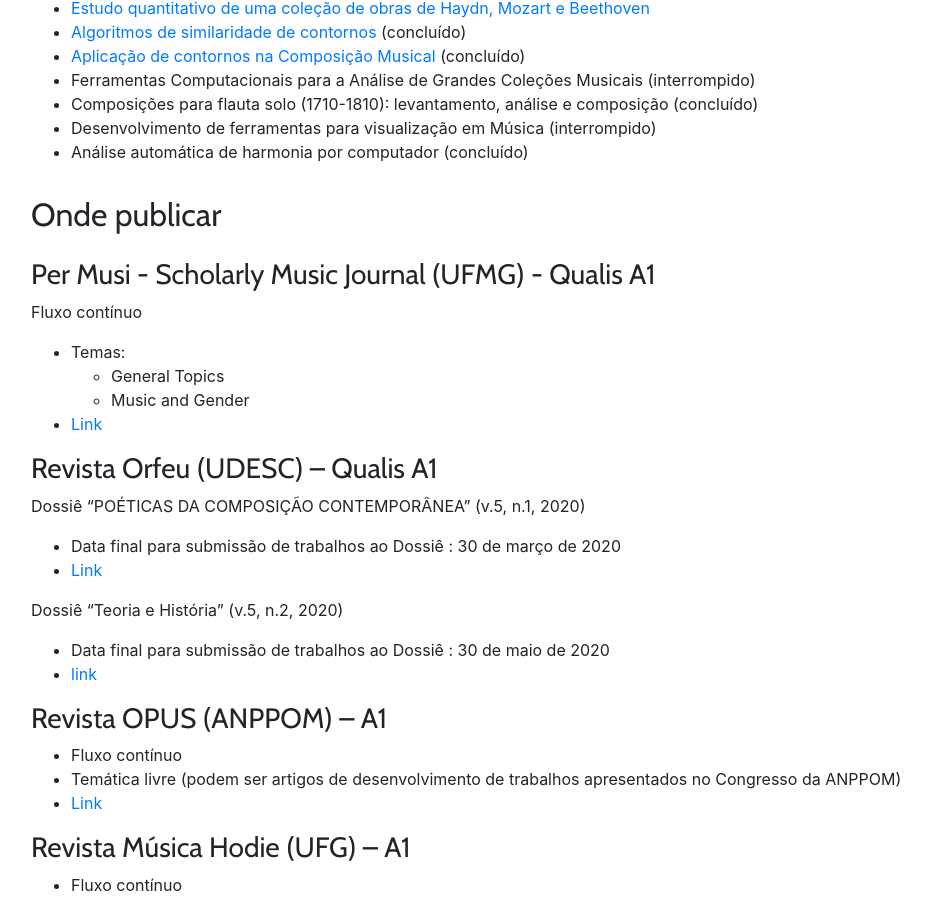
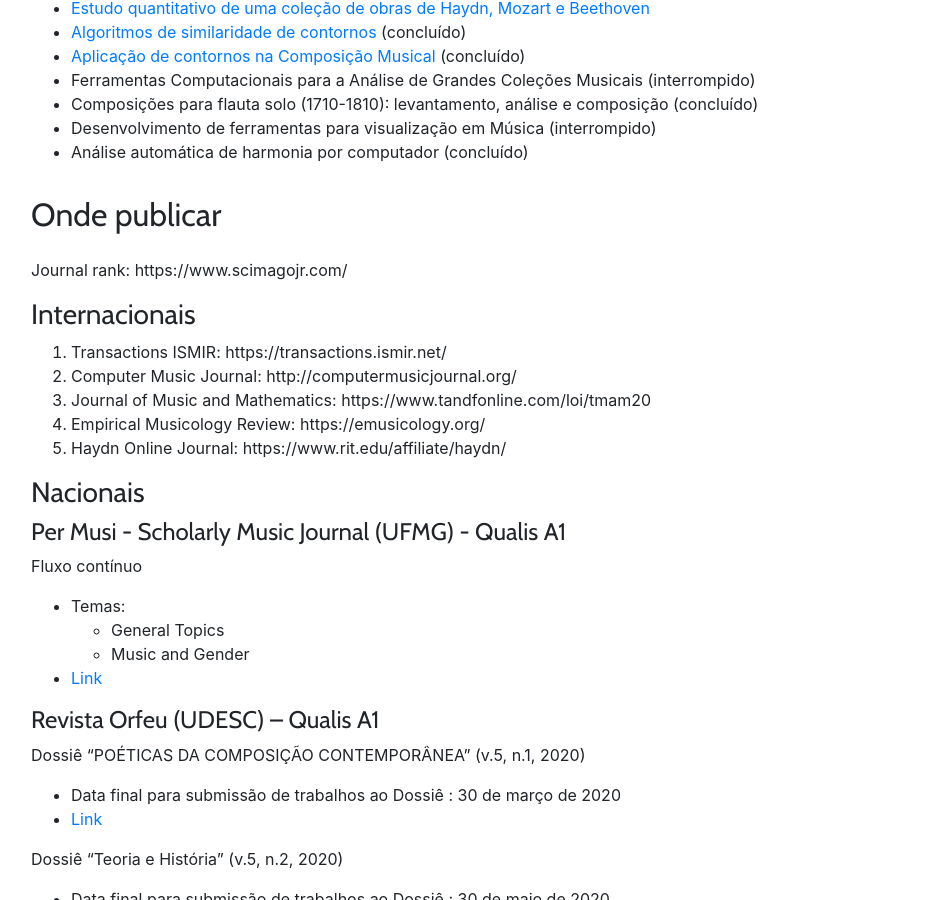
Before and after one commit to kroger/genosmus, a Jekyll site: the page built from _paginas/pesquisa.md, in a window 1280 px wide and 900 px high, scrolled down 645 px. Shown: the whole window, without its empty margins (69-1000 px from the left). Built offline with Jekyll 4.4.1, drawn with Linux system fonts in a browser that asks for light colours; nearby versions of some CDN libraries.

Commit message:
Atualização de locais para publicar

```diff
--- a/_paginas/pesquisa.md
+++ b/_paginas/pesquisa.md
@@ -38,7 +38,19 @@
 
 ## Onde publicar
 
-### Per Musi - Scholarly Music Journal (UFMG) - Qualis A1
+Journal rank: https://www.scimagojr.com/
+
+### Internacionais
+
+1. Transactions ISMIR: https://transactions.ismir.net/
+1. Computer Music Journal: http://computermusicjournal.org/
+1. Journal of Music and Mathematics: https://www.tandfonline.com/loi/tmam20
+1. Empirical Musicology Review: https://emusicology.org/
+1. Haydn Online Journal: https://www.rit.edu/affiliate/haydn/
+
+### Nacionais
+
+#### Per Musi - Scholarly Music Journal (UFMG) - Qualis A1
 
 Fluxo contínuo
 
@@ -47,7 +59,7 @@
   - Music and Gender
 - [Link](https://periodicos.ufmg.br/index.php/permusi/issue/view/287)
 
-### Revista Orfeu (UDESC) – Qualis A1
+#### Revista Orfeu (UDESC) – Qualis A1
 
 Dossiê "POÉTICAS DA COMPOSIÇÃO CONTEMPORÂNEA" (v.5, n.1, 2020)
 
@@ -59,21 +71,21 @@
 - Data final para submissão de trabalhos ao Dossiê : 30 de maio de 2020
 - [link](http://revistas.udesc.br/index.php/orfeu/announcement/view/272)
 
-### Revista OPUS (ANPPOM) – A1
+#### Revista OPUS (ANPPOM) – A1
 
 - Fluxo contínuo
 - Temática livre (podem ser artigos de desenvolvimento de trabalhos
   apresentados no Congresso da ANPPOM)
 - [Link](http://www.anppom.com.br/revista/index.php/opus/about/submissions#authorGuidelines)
 
-### Revista Música Hodie (UFG) – A1
+#### Revista Música Hodie (UFG) – A1
 
 - Fluxo contínuo
 - Temática livre (podem ser artigos de desenvolvimento de trabalhos
   apresentados no Congresso da ANPPOM)
 - [Link](https://www.revistas.ufg.br/musica/about/submissions)
 
-### Revista Vórtex (EMBAP) – A2
+#### Revista Vórtex (EMBAP) – A2
 
 v.8 n.2, 2020 | Chamada para Artigos
 
@@ -88,24 +100,24 @@
 - Prazo: 01/09/2020
 - [Link](http://vortex.unespar.edu.br/call_v8_n3.pdf)
 
-### Revista Musica Theorica (TeMA) – A2
+#### Revista Musica Theorica (TeMA) – A2
 
 - Artigos em teoria musical
 - Fluxo contínuo
 - [Link](https://tema.mus.br/revistas/index.php/musica-theorica/about/submissions#authorGuidelines)
 
-### Revista da ABEM (ABEM) – A2
+#### Revista da ABEM (ABEM) – A2
 
 - Artigos em educação musical
 - Fluxo contínuo
 - [Link](http://www.abemeducacaomusical.com.br/revistas/revistaabem/index.php/revistaabem/about/submissions)
 
-### Revista da FUNDARTE (FUNDARTE) – A2
+#### Revista da FUNDARTE (FUNDARTE) – A2
 
 - Temática e chamada para 2020 ainda não publicada
 - [Link](http://seer.fundarte.rs.gov.br/index.php/RevistadaFundarte/index)
 
-### ART Research Journal - A3
+#### ART Research Journal - A3
 
 - Dossiê e artigos livres
 - Dossiê temático principal de ARJ (v.7, n.1, 2020): Perspectivas
@@ -113,31 +125,31 @@
 - Prazo: 31/03
 - [Link](https://periodicos.ufrn.br/artresearchjournal/announcement)
 
-### MUSMAT • REVISTA BRASILEIRA DE MÚSICA E MATEMÁTICA • BRAZILIAN JOURNAL OF MUSIC AND MATHEMATICS (UFRJ) – A4
+#### MUSMAT • REVISTA BRASILEIRA DE MÚSICA E MATEMÁTICA • BRAZILIAN JOURNAL OF MUSIC AND MATHEMATICS (UFRJ) – A4
 
 - Música e matemática
 - Prazo 30/05
 - [Link](https://musmat.org/musmat-journal/guidelines-for-authors/)
 
-### Revista Brasileira de Música (UFRJ) – B1
+#### Revista Brasileira de Música (UFRJ) – B1
 
 - Fluxo contínuo e Dossiê temático “Som e Música no Audiovisual”
 - Prazo 31/03
 - [Link](https://revistas.ufrj.br/index.php/rbm/announcement/view/394)
 
-### Revista Música (USP) – B1
+#### Revista Música (USP) – B1
 
 - Temática livre
 - Prazo: 30/05
 - [Link](https://www.revistas.usp.br/revistamusica/about/submissions)
 
-### PERCEPTA (ABCM) – B2
+#### PERCEPTA (ABCM) – B2
 
 - Artigos em cognição musical
 - Fluxo contínuo
 - [Link](https://www.abcogmus.org/journals/index.php/percepta/index)
 
-### Debates (UNIRIO) – B2
+#### Debates (UNIRIO) – B2
 
 - Não existem informações sobre chamada e fluxo
 - [Link](http://www.seer.unirio.br/index.php/revistadebates/about/submissions#authorGuidelines)
```
